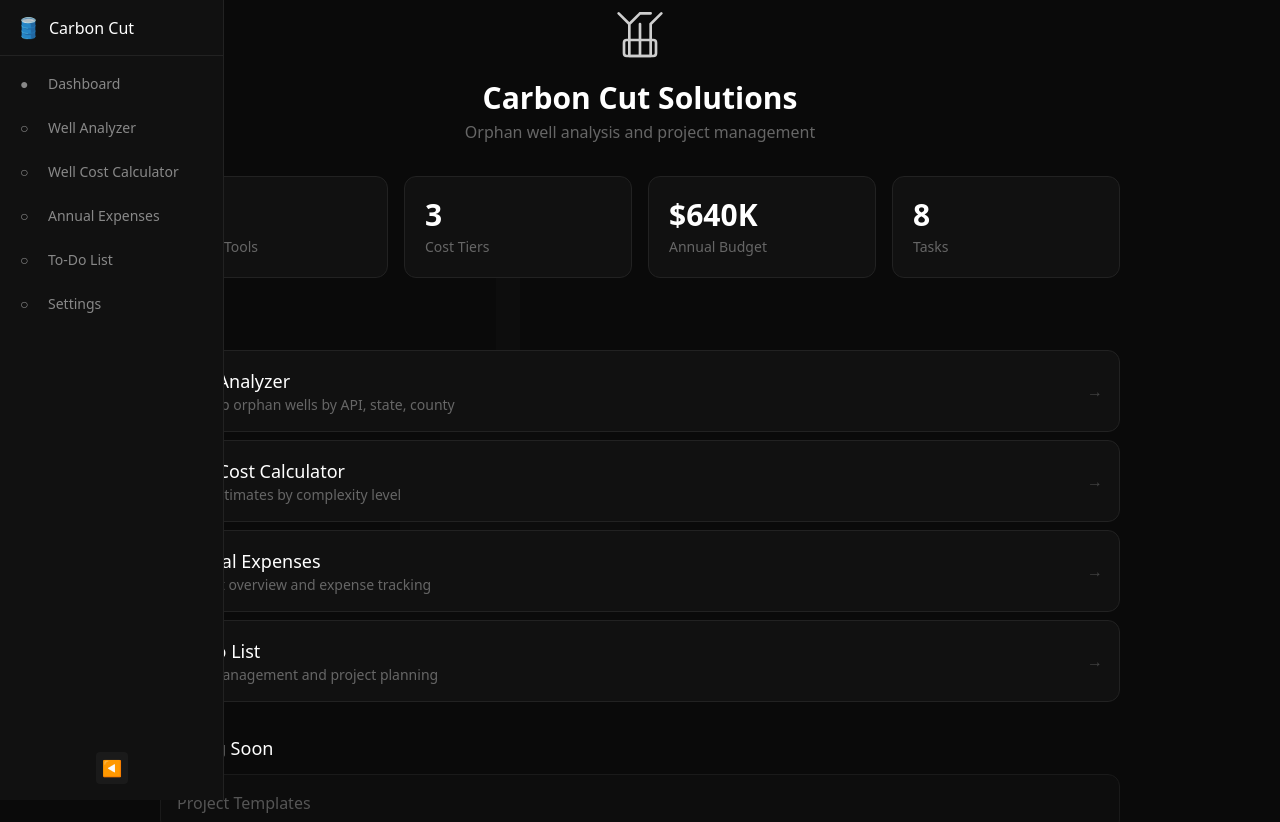
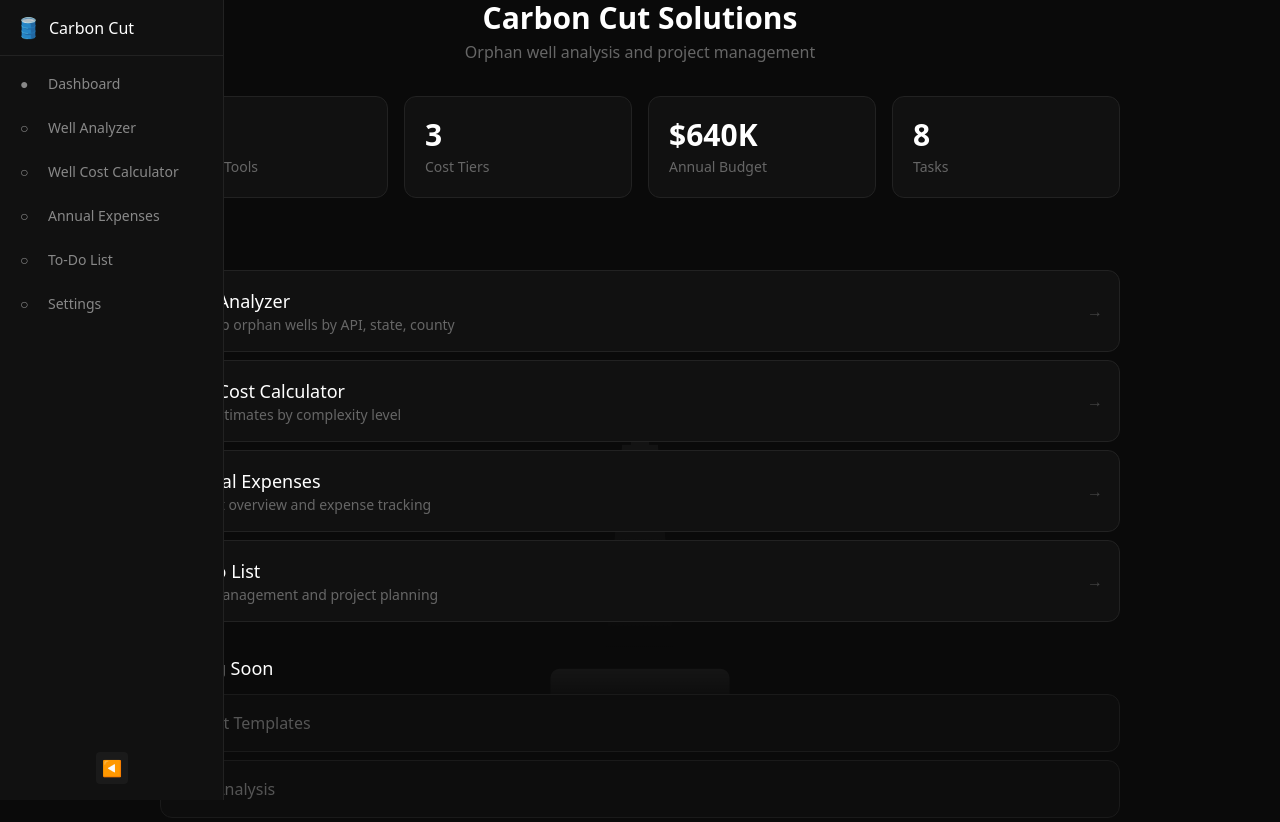
Before and after one commit to AAN2793/orphan-well-dashboard, a Next.js app: page / in a window 1280 px wide. Shown: the top 822 px of the page. Built offline with nearby package versions, Linux system fonts and the light colour scheme.

Commit message:
Prominent oil derrick background, static design

```diff
--- a/pages/index.js
+++ b/pages/index.js
@@ -24,25 +24,34 @@ export default function Home() {
       </Head>
 
       <div className="min-h-screen bg-[#0a0a0a] text-white font-sans">
-        {/* Oil Derrick Visual - Prominent in Background */}
-        <div className="fixed inset-0 overflow-hidden pointer-events-none">
-          <svg className="absolute top-1/2 left-1/2 transform -translate-x-1/2 -translate-y-1/2 w-[800px] h-[600px] opacity-[0.05]" viewBox="0 0 100 75" preserveAspectRatio="none">
+        {/* Large Oil Derrick Background - Static and Prominent */}
+        <div className="fixed inset-0 flex items-center justify-center pointer-events-none z-0">
+          <svg className="w-full h-full max-w-4xl max-h-[800px] opacity-[0.08] absolute" viewBox="0 0 200 150" preserveAspectRatio="xMidYMid meet">
             <defs>
               <linearGradient id="oilGrad" x1="0%" y1="0%" x2="0%" y2="100%">
-                <stop offset="0%" stopColor="white" stopOpacity="0.4"/>
+                <stop offset="0%" stopColor="white" stopOpacity="0.6"/>
                 <stop offset="100%" stopColor="white" stopOpacity="0"/>
               </linearGradient>
             </defs>
-            {/* Derrick */}
-            <path d="M35,75 L35,45 L30,45 L30,48 L25,48 L25,35 L32,35 L32,15 L35,15 L35,35 L45,35 L45,48 L40,48 L40,45 L35,45 Z" fill="url(#oilGrad)"/>
-            <rect x="20" y="48" width="30" height="27" fill="url(#oilGrad)"/>
-            <rect x="0" y="72" width="100" height="3" fill="url(#oilGrad)"/>
+            {/* Derrick Tower */}
+            <g transform="translate(100, 75)">
+              {/* Main tower legs */}
+              <path d="M-8,60 L-4,10 L-2,10 L-2,0 L2,0 L2,10 L4,10 L8,60 Z" fill="url(#oilGrad)"/>
+              {/* Platform */}
+              <rect x="-15" y="-8" width="30" height="6" rx="1" fill="url(#oilGrad)"/>
+              {/* Cross braces */}
+              <line x1="-4" y1="30" x2="4" y2="30" stroke="url(#oilGrad)" strokeWidth="1"/>
+              <line x1="-6" y1="45" x2="6" y2="45" stroke="url(#oilGrad)" strokeWidth="1"/>
+              <line x1="-4" y1="20" x2="4" y2="20" stroke="url(#oilGrad)" strokeWidth="1"/>
+              {/* Base */}
+              <rect x="-20" y="60" width="40" height="10" rx="2" fill="url(#oilGrad)"/>
+            </g>
           </svg>
         </div>
 
         {/* Mobile Header */}
         <div className="md:hidden fixed top-0 left-0 right-0 h-14 bg-[#111111] border-b border-[#222222] flex items-center justify-between px-4 z-50">
-          <span className="text-lg">🛢️ Carbon Cut</span>
+          <span className="text-lg">Carbon Cut</span>
           <button onClick={() => setMobileMenuOpen(!mobileMenuOpen)} className="text-white">
             {mobileMenuOpen ? '✕' : '☰'}
           </button>
@@ -93,16 +102,10 @@ export default function Home() {
         </aside>
 
         {/* Main Content */}
-        <main className={`md:transition-all md:duration-300 ${sidebarOpen ? 'md:ml-56' : 'md:ml-14'}`}>
-          <div className="pt-16 md:pt-0 max-w-5xl mx-auto px-4 md:px-8 py-8 relative z-10">
-            {/* Header with Oil Visual */}
+        <main className={`md:transition-all md:duration-300 relative z-10 ${sidebarOpen ? 'md:ml-56' : 'md:ml-14'}`}>
+          <div className="pt-16 md:pt-0 max-w-5xl mx-auto px-4 md:px-8 py-8">
+            {/* Header */}
             <header className="mb-8 text-center">
-              <div className="mb-4">
-                <svg className="w-16 h-16 mx-auto opacity-80" viewBox="0 0 24 24" fill="none" stroke="currentColor" strokeWidth="1">
-                  <path d="M8 21h8M8 21V9M8 9L4 5M8 9L12 5M12 5h4M12 9v12M16 9l4-4M16 9v12" strokeLinecap="round" strokeLinejoin="round"/>
-                  <rect x="6" y="15" width="12" height="6" rx="1"/>
-                </svg>
-              </div>
               <h1 className="text-2xl md:text-3xl font-semibold text-white mb-1">Carbon Cut Solutions</h1>
               <p className="text-[#666666]">Orphan well analysis and project management</p>
             </header>
```
